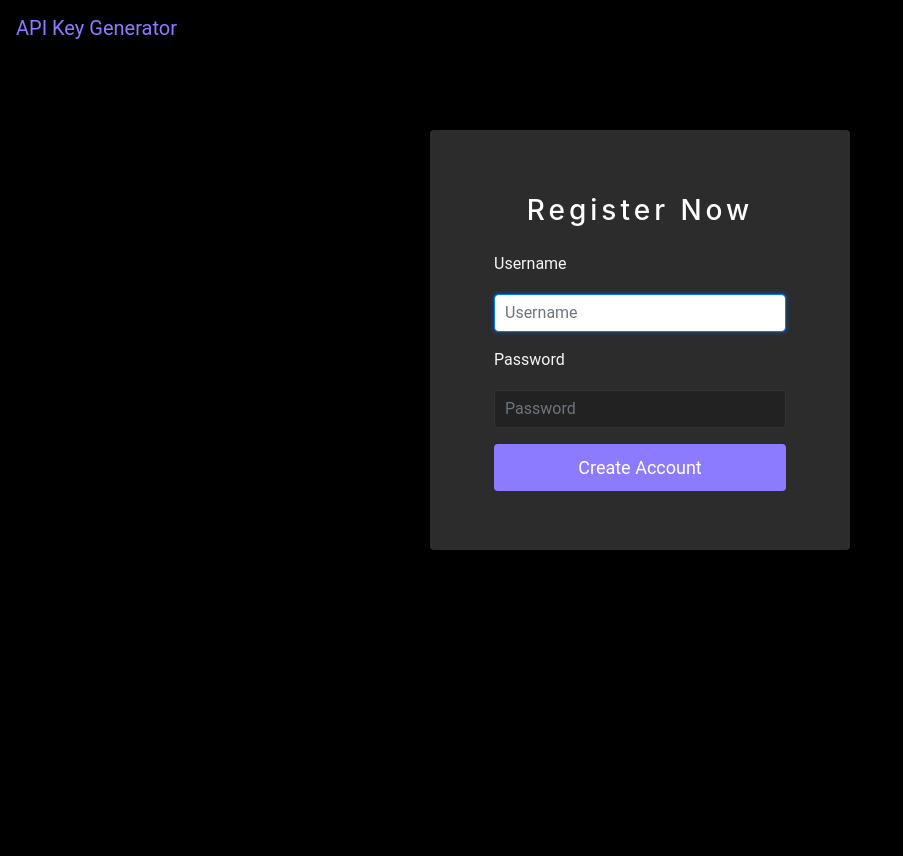
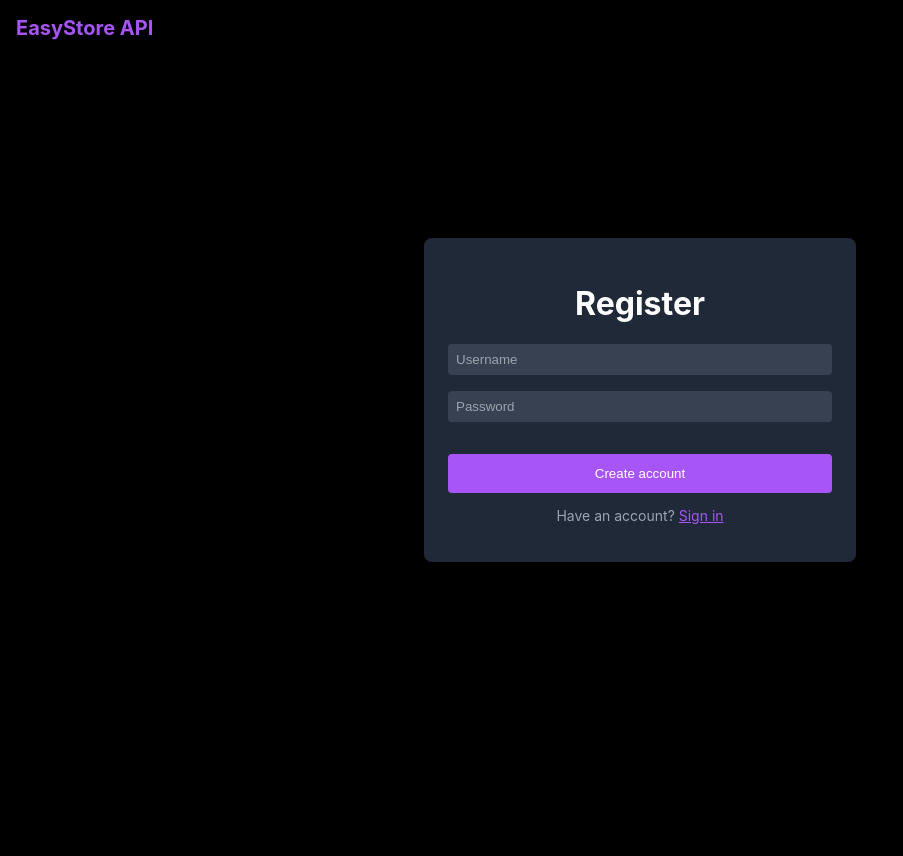
Before and after one commit to iam-tsr/EasyStore-API, a Flask app: page /register in a window 1280 px wide. Shown: the whole page, without its empty margins (0-903 px from the left). After the commit the page ends 562 px from the top, so only its background shows below. Run offline with Flask 3, Linux system fonts and the light colour scheme; some libraries are stand-ins or nearby versions.

Commit message:
UI improvement ✨

```diff
--- a/app.py
+++ b/app.py
@@ -145,5 +145,5 @@ def allowed_file(filename):
 if __name__ == '__main__':
     if not os.path.exists(app.config['UPLOAD_FOLDER']):
         os.makedirs(app.config['UPLOAD_FOLDER'])
-    db.create_all()
+    # db.create_all()
     app.run(debug=True)
--- a/static/style.css
+++ b/static/style.css
@@ -1,213 +1,84 @@
-/* static/styles.css */
 body {
-    padding-top: 56px;
+    margin: 0;
+    padding: 0;
+    font-family: 'Inter', sans-serif;
+    background-color: black;
 }
 
-h1 {
-    margin-top: 20px;
+.container {
+    display: flex;
+    align-items: center;
+    justify-content: center;
+    min-height: 100vh;
+    position: relative;
 }
 
-form {
-    margin-top: 20px;
+.header {
+    position: absolute;
+    top: 16px;
+    left: 16px;
+    font-size: 1.25rem;
+    font-weight: bold;
+    color: #A855F7; /* purple-500 */
 }
 
-form input, form button {
-    margin-top: 10px;
+.card {
+    width: 100%;
+    max-width: 24rem; /* max-w-sm */
+    padding: 1.5rem; /* p-6 */
+    background-color: #1F2937; /* gray-800 */
+    border-radius: 0.5rem;
 }
 
-
-/* Add these styles to your existing style.css */
-
-/* Importing professional fonts */
-@import url('https://fonts.google.com/specimen/Inter');
-@import url('https://fonts.google.com/specimen/Arimo');
-
-/* static/style.css */
-
-/* General Body Styles */
-body {
-    background-color: #000000; /* Dark gray background */
-    color: #e0e0e0;
-    font-family: 'Inter', sans-serif;
-    margin: 0;
-    padding: 0;
+.card-header {
+    text-align: center;
 }
 
-/* Card Styling */
-.card {
-    bottom: 99px;
-    background: #353535;
-    border-radius: 8px;
-    box-shadow: 1px 2px 8px rgba(0, 0, 0, 0.65);
-    height: 420px;
-    margin: 6rem auto 8.1rem auto;
-    width: 420px;
-
+.card-title {
+    color: white;
 }
 
-#logcard-content {
-    padding: 2px 20px;}
-
-
-#logcard-title {
-    font-family: "Raleway Thin", sans-serif;
-    letter-spacing: 4px;
-    padding-bottom: 0px;
-
-    text-align: center;
-  }
-
-/* Form Controls */
-.form-control {
-    border-radius: 8px; /* Rounded corners */
-    border: 1px solid #333;
-    background-color: #222;
-    color: #e0e0e0;
-    padding: 10px;
+.card-content {
+    margin-top: 1rem;
+    margin-bottom: 1rem;
 }
 
-.form-control:focus {
-    border-color: #007bff;
-    box-shadow: 0 0 5px rgba(0, 123, 255, 0.5);
+.input {
+    width: 100%;
+    background-color: #374151; /* gray-700 */
+    color: white;
+    padding: 0.5rem;
+    margin-bottom: 1rem;
+    border: none;
+    border-radius: 0.25rem;
+    box-sizing: border-box;
 }
 
-/* Button Styling */
-.btn-primary {
-    background-color: #8d7bff;
-    border: none;
-    border-radius: 8px; /* Rounded corners */
-    padding: 10px;
-    font-size: 18px;
-    transition: background-color 0.3s, transform 0.3s;
+.input::placeholder {
+    color: #9CA3AF; /* gray-400 */
 }
 
-#regcard {
-
-    bottom: 99px;
-    background: #353535;
-    border-radius: 8px;
-    box-shadow: 1px 2px 8px rgba(0, 0, 0, 0.65);
-    height: 420px;
-    margin: 6rem auto 8.1rem auto;
-    width: 420px;
-
-  }
-
-#card-content {
-    padding: 2px 40px;
-padding-top: 20px;}
-
-#card-title {
-    font-family: 'Inter', sans-serif;
-    letter-spacing: 4px;
-    padding-bottom: 0px;
-    text-align: center;
-  }
-
-.btn-primary:hover {
-    background-color: #8d7bff;
-    transform: scale(1.05);
+.card-footer {
+    display: flex;
+    flex-direction: column;
+    align-items: center;
 }
 
-/* Link Styling */
-.text-primary {
-    color: #8d7bff;
+.btn {
+    width: 100%;
+    background-color: #A855F7; /* purple-500 */
+    color: white;
+    padding: 0.75rem;
+    border: none;
+    border-radius: 0.25rem;
+    cursor: pointer;
 }
 
-.text-primary:hover {
-    text-decoration: underline;
+.text {
+    color: #9CA3AF; /* gray-400 */
+    font-size: 0.875rem;
 }
 
-/* static/style.css */
-
-/* General Body Styles */
-body {
-    background-color: #1c1c1c; /* Dark gray background */
-    color: #f5f5f5;
-    font-family: 'Roboto', sans-serif;
-    margin: 0;
-    padding: 0;
+.text a {
+    color: #A855F7; /* purple-500 */
 }
-
-/* Card Styling */
-.card {
-    background-color: #2c2c2c; /* Slightly lighter dark gray */
-    border: none;
-    border-radius: 15px; /* Rounded corners */
-}
-
-/* Welcome Area Styling */
-.welcome-area {
-    background-color: #2c2c2c;
-    color: #7fa516;
-    border-radius: 15px;
-    padding: 20px;
-    width: 100%;
-    max-width: 800px;
-    color: #1a6215;
-}
-
-.jumbotron{
-    height: 300px;
-
-}
-
-/* Form Controls */
-.form-control {
-    border-radius: 8px; /* Rounded corners */
-    border: 1px solid #333;
-    background-color: #222;
-    color: #ffffff;
-    padding: 10px;
-}
-
-.form-control:focus {
-    border-color: #007bff;
-    box-shadow: 0 0 5px rgba(0, 123, 255, 0.5);
-}
-
-/* Button Styling */
-.btn-primary {
-    background-color: #8d7bff;
-    border: none;
-    border-radius: 10px; /* Rounded corners */
-    padding: 10px;
-    font-size: 18px;
-    transition: background-color 0.3s, transform 0.3s;
-}
-
-#apibutton{
-    height: 39px;
-}
-
-
-
-.btn-primary:hover {
-    background-color: #8d7bff;
-    transform: scale(1.05);
-}
-
-
-
-/* Link Styling */
-.text-primary {
-    color: #8d7bff;
-}
-
-.text-primary:hover {
-    text-decoration: underline;
-}
-
-/* List Links */
-.file-link {
-    color: #8d7bff;
-}
-
-.file-link:hover {
-    text-decoration: underline;
-}
-
-/* Instruction List */
-ol {
-    padding-left: 20px;
-}
--- a/templates/register.html
+++ b/templates/register.html
@@ -1,29 +1,27 @@
-<!-- templates/register.html -->
-{% extends "base.html" %}
-
-{% block title %}Register{% endblock %}
-
-{% block content %}
-<body style="background-color: #000000;">
-    <div class="container d-flex justify-content-center align-items-center min-vh-100">
-        <div class="card shadow-lg p-4 rounded">
-            <div id="card-content">
-                <div id="card-title">
-                    <h1 class="h3 mb-4 text-center" style="color: #ffffff;">Register Now</h1>
-                </div>
-                <form action="/register" method="post">
-                    <div class="form-group">
-                        <label for="username"><i class="fas fa-user"></i> Username</label>
-                        <input type="text" id="username" name="username" class="form-control rounded" placeholder="Username" required autofocus>
-                    </div>
-                    <div class="form-group">
-                        <label for="password"><i class="fas fa-lock"></i> Password</label>
-                        <input type="password" id="password" name="password" class="form-control rounded" placeholder="Password" required>
-                    </div>
-                    <button class="btn btn-lg btn-primary btn-block rounded" type="submit">Create Account</button>
-                </form>
+<!DOCTYPE html>
+<html lang="en">
+<head>
+    <meta charset="UTF-8">
+    <meta name="viewport" content="width=device-width, initial-scale=1.0">
+    <title>Sign In</title>
+    <link rel="stylesheet" href="static/style.css">
+</head>
+<body>
+    <div class="container">
+        <div class="header" href="/login">EasyStore API</div>
+        <div class="card">
+            <div class="card-header">
+                <h1 class="card-title">Register</h1>
+            </div>
+            <div class="card-content">
+                <input type="text" placeholder="Username" class="input" required>
+                <input type="password" placeholder="Password" class="input" required>
+            </div>
+            <div class="card-footer">
+                <button class="btn" type="submit">Create account</button>
+                <p class="text">Have an account? <a href="/login">Sign in</a></p>
             </div>
         </div>
     </div>
 </body>
-{% endblock %}
+</html>
```
Also changed, not shown: static/S.css (added, +213 -0 lines), templates/L.html (added, +32 -0 lines), templates/R.html (added, +29 -0 lines), templates/login.html (+21 -26 lines).
